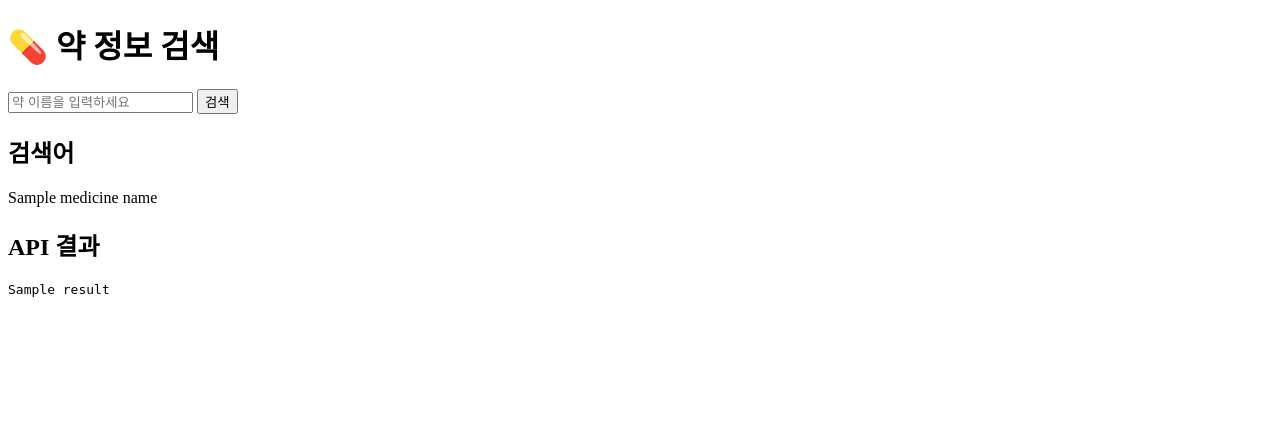
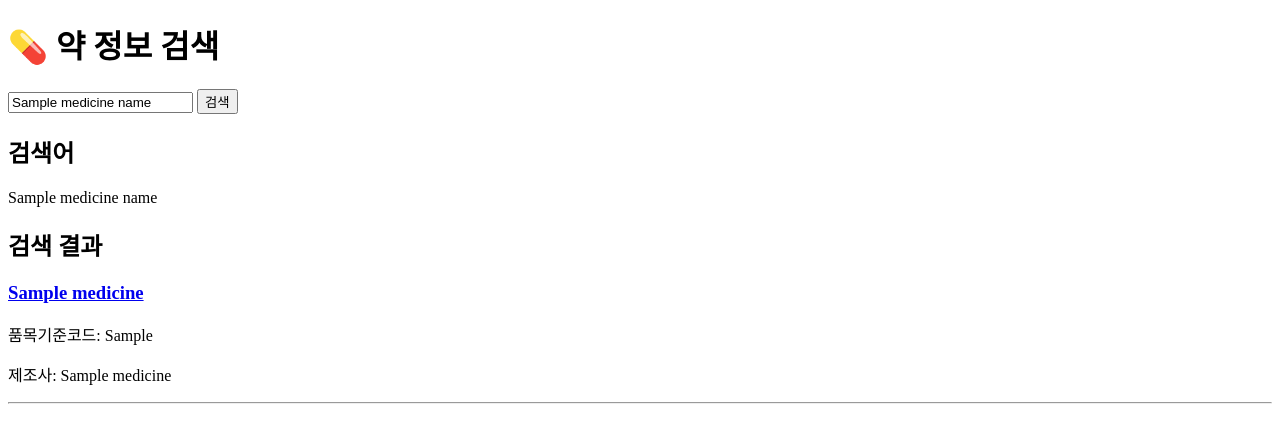
Before and after one commit to eunis4g/eunimedic, a Flask app: template templates/index.html in a window 1280 px wide. Shown: the top 443 px of the page. Run offline with Flask 3, Linux system fonts and the light colour scheme; the template is opened without the code that fills it: most values are stand-ins (such as "Sample title", 1, 10 or a date in 2020).

Commit message:
new_page_made

```diff
--- a/api/medicine_api.py
+++ b/api/medicine_api.py
@@ -1,5 +1,7 @@
 import os
 import requests
+import xml.etree.ElementTree as ET
+
 from dotenv import load_dotenv
 
 
@@ -20,9 +22,32 @@ def search_medicine(medicine_name):
         "item_name": medicine_name
     }
 
-    response = requests.get(
-        API_URL,
-        params=params
-    )
+    response = requests.get(API_URL, params=params)
 
     return response
+
+
+def parse_medicine_response(response):
+
+    root = ET.fromstring(response.text)
+
+    total_count = root.findtext("./body/totalCount")
+
+    if total_count == "0":
+        return []
+
+    medicines = []
+
+    items = root.findall("./body/items/item")
+
+    for item in items:
+
+        medicine = {
+            "item_seq": item.findtext("ITEM_SEQ"),
+            "item_name": item.findtext("ITEM_NAME"),
+            "entp_name": item.findtext("ENTP_NAME"),
+        }
+
+        medicines.append(medicine)
+
+    return medicines
--- a/app.py
+++ b/app.py
@@ -1,6 +1,7 @@
 from flask import Flask, render_template, request
 
-from api.medicine_api import search_medicine
+from api.medicine_api import search_medicine, parse_medicine_response
+
 
 
 app = Flask(__name__)
@@ -10,7 +11,7 @@ app = Flask(__name__)
 def home():
 
     medicine_name = ""
-    result = None
+    medicines = []
 
     if request.method == "POST":
 
@@ -19,24 +20,36 @@ def home():
         print("검색어:", medicine_name)
 
         if medicine_name == "":
-            result = "검색 결과 없음"
+            medicines = []
 
         else :
             response = search_medicine(medicine_name)
 
             print("요청 URL:", response.url)
             print("상태 코드:", response.status_code)
-            print("API 응답:")
-            print(response.text)
 
-            result = response.text
+            medicines = parse_medicine_response(response)
+
+            print("검색결과")
+            print(medicines)
+
 
     return render_template(
         "index.html",
         medicine_name=medicine_name,
-        result=result
+        medicines=medicines
     )
 
 
+@app.route("/medicine/<item_seq>")
+def medicine_detail(item_seq):
+
+    print("선택한 약 ITEM_SEQ:", item_seq)
+
+    return render_template(
+        "medicine_detail.html",
+        item_seq=item_seq
+    )
+
 if __name__ == "__main__":
     app.run(debug=True)
--- a/templates/index.html
+++ b/templates/index.html
@@ -16,6 +16,7 @@
             type="text"
             name="medicine_name"
             placeholder="약 이름을 입력하세요"
+            value="{{ medicine_name }}"
         >
 
         <button type="submit">검색</button>
@@ -28,14 +29,37 @@
         <h2>검색어</h2>
         <p>{{ medicine_name }}</p>
 
-    {% endif %}
+        <h2>검색 결과</h2>
 
+        {% if medicines %}
 
-    {% if result %}
+            {% for medicine in medicines %}
 
-        <h2>API 결과</h2>
+                <div>
+                    <h3>
+                        <a href="/medicine/{{ medicine.item_seq }}">
+                            {{ medicine.item_name }}</h3>
+                        </a>
+                    </h3>
 
-        <pre>{{ result }}</pre>
+                    <p>
+                        품목기준코드: {{ medicine.item_seq }}
+                    </p>
+
+                    <p>
+                        제조사: {{ medicine.entp_name }}
+                    </p>
+
+                    <hr>
+                </div>
+
+            {% endfor %}
+
+        {% else %}
+
+            <p>검색 결과가 없습니다.</p>
+
+        {% endif %}
 
     {% endif %}
 
```
Also changed, not shown: templates/medicine_detail.html (+21 -0 lines).
